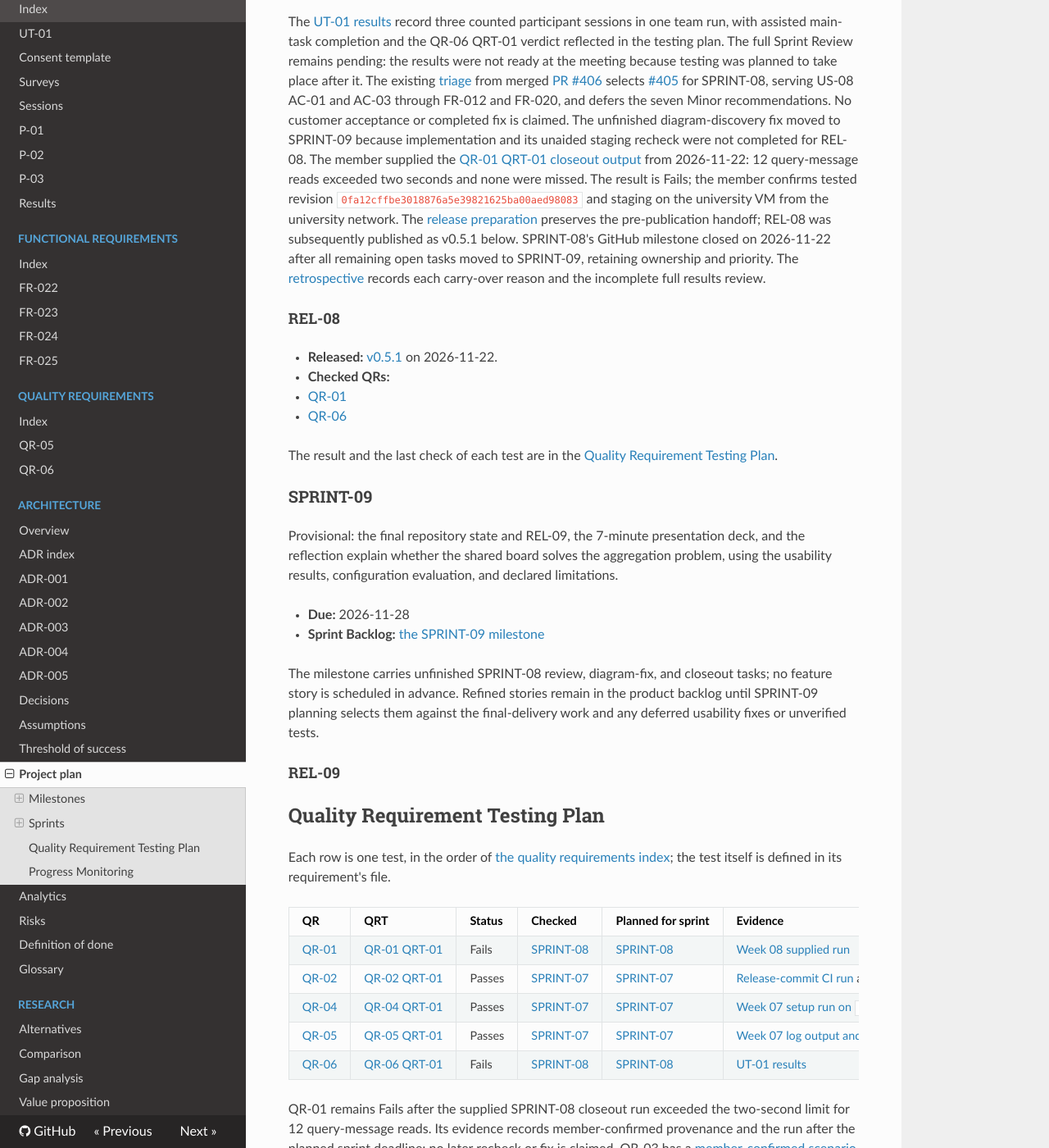
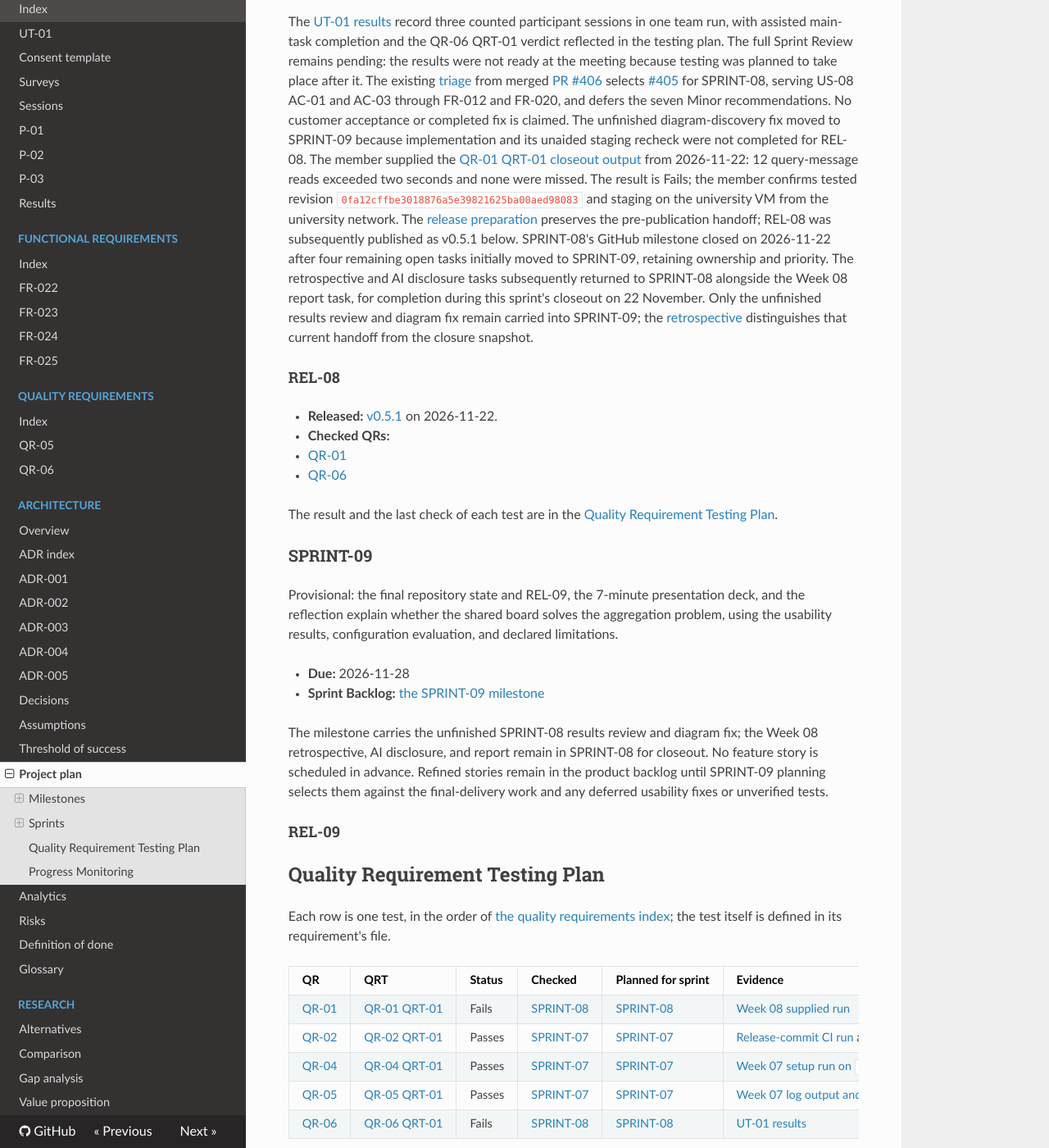
Before and after one commit to WellMadeTeam/workspace-ai-03, an MkDocs documentation site: the page built from docs/project-plan.md, in a window 1280 px wide and 1400 px high, scrolled down 5509 px. Shown: the whole window at 82% size. Built offline with MkDocs 1.6.1, drawn with Linux system fonts in a browser that asks for light colours; nearby versions of some CDN libraries; some of the changed text lies outside the part shown.

Commit message:
docs(retrospective): distinguish closeout from sprint carry-over

```diff
--- a/docs/project-plan.md
+++ b/docs/project-plan.md
@@ -140,7 +140,7 @@ The team establishes whether the shared board helps representative participants
 - **Due:** 2026-11-21
 - **Sprint Backlog:** [the issues scheduled into SPRINT-08](https://github.com/WellMadeTeam/workspace-ai-03/milestone/8)
 - **Planned Velocity:** 0
-- **Actual Velocity:** 0; this was a task sprint with no selected feature stories, and unfinished review, diagram-fix, and closeout tasks moved to SPRINT-09 for the reasons in the [retrospective](../reports/week-08/sprint-retrospective.md).
+- **Actual Velocity:** 0; this was a task sprint with no selected feature stories, and the unfinished results review and diagram fix moved to SPRINT-09 for the reasons in the [retrospective](../reports/week-08/sprint-retrospective.md).
 
 This is a task sprint: no feature user stories are selected, so the hand-computed total of selected stories' points is 0.
 Markdown acceptance and image generation return to the unscheduled product backlog alongside the other refined feature stories, with their estimates retained and no milestone, ownership values, or assignees until a later sprint is planned.
@@ -175,8 +175,9 @@ The unfinished diagram-discovery fix moved to SPRINT-09 because implementation a
 The member supplied the [QR-01 QRT-01 closeout output](../reports/week-08/qr-01-qrt-01.md) from 2026-11-22: 12 query-message reads exceeded two seconds and none were missed.
 The result is Fails; the member confirms tested revision `0fa12cffbe3018876a5e39821625ba00aed98083` and staging on the university VM from the university network.
 The [release preparation](../reports/week-08/release-preparation.md) preserves the pre-publication handoff; REL-08 was subsequently published as v0.5.1 below.
-SPRINT-08's GitHub milestone closed on 2026-11-22 after all remaining open tasks moved to SPRINT-09, retaining ownership and priority.
-The [retrospective](../reports/week-08/sprint-retrospective.md) records each carry-over reason and the incomplete full results review.
+SPRINT-08's GitHub milestone closed on 2026-11-22 after four remaining open tasks initially moved to SPRINT-09, retaining ownership and priority.
+The retrospective and AI disclosure tasks subsequently returned to SPRINT-08 alongside the Week 08 report task, for completion during this sprint's closeout on 22 November.
+Only the unfinished results review and diagram fix remain carried into SPRINT-09; the [retrospective](../reports/week-08/sprint-retrospective.md) distinguishes that current handoff from the closure snapshot.
 
 #### REL-08
 
@@ -194,7 +195,8 @@ Provisional: the final repository state and REL-09, the 7-minute presentation de
 - **Due:** 2026-11-28
 - **Sprint Backlog:** [the SPRINT-09 milestone](https://github.com/WellMadeTeam/workspace-ai-03/milestone/9)
 
-The milestone carries unfinished SPRINT-08 review, diagram-fix, and closeout tasks; no feature story is scheduled in advance.
+The milestone carries the unfinished SPRINT-08 results review and diagram fix; the Week 08 retrospective, AI disclosure, and report remain in SPRINT-08 for closeout.
+No feature story is scheduled in advance.
 Refined stories remain in the product backlog until SPRINT-09 planning selects them against the final-delivery work and any deferred usability fixes or unverified tests.
 
 #### REL-09
```
Also changed, not shown: reports/week-08/sprint-retrospective.md (+7 -3 lines).
